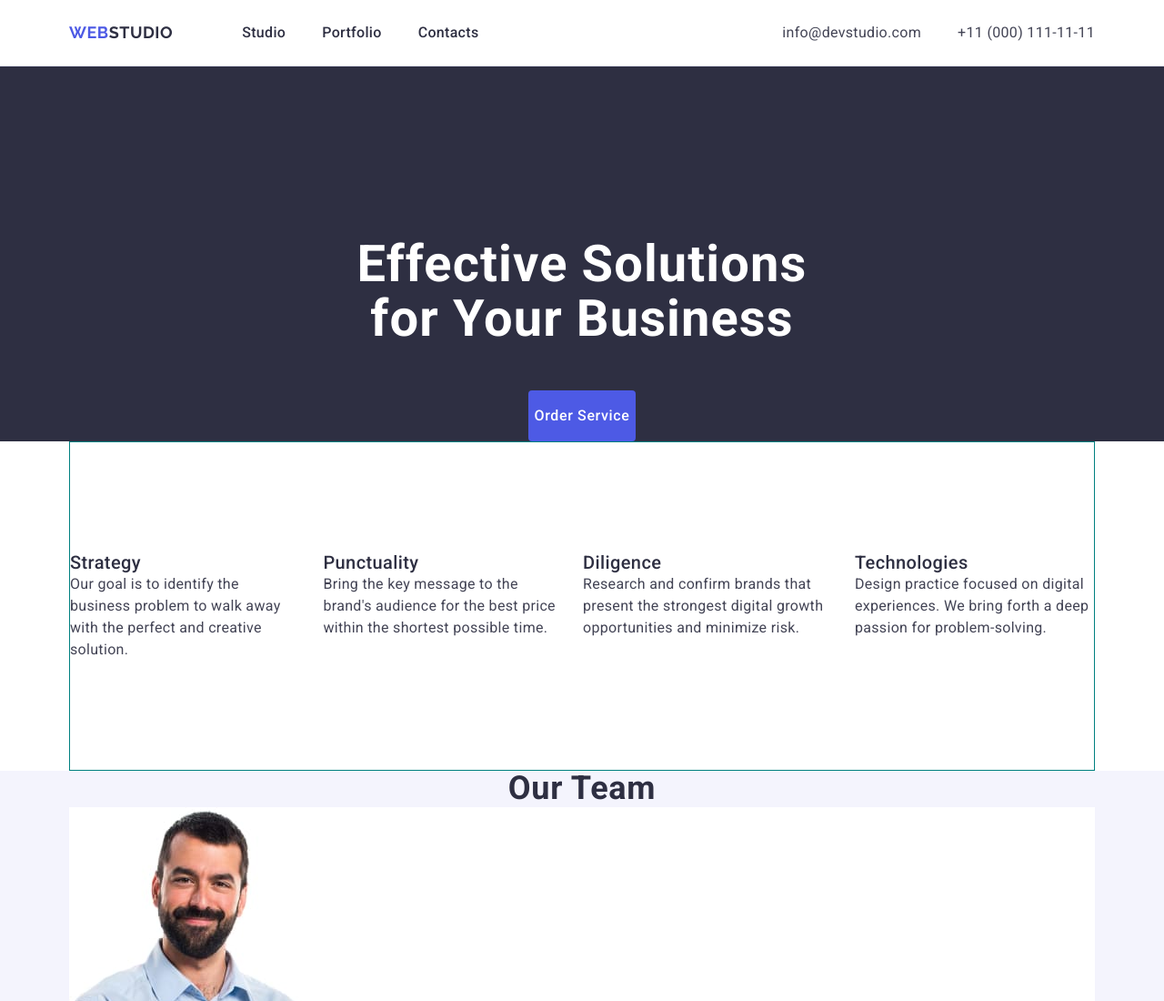
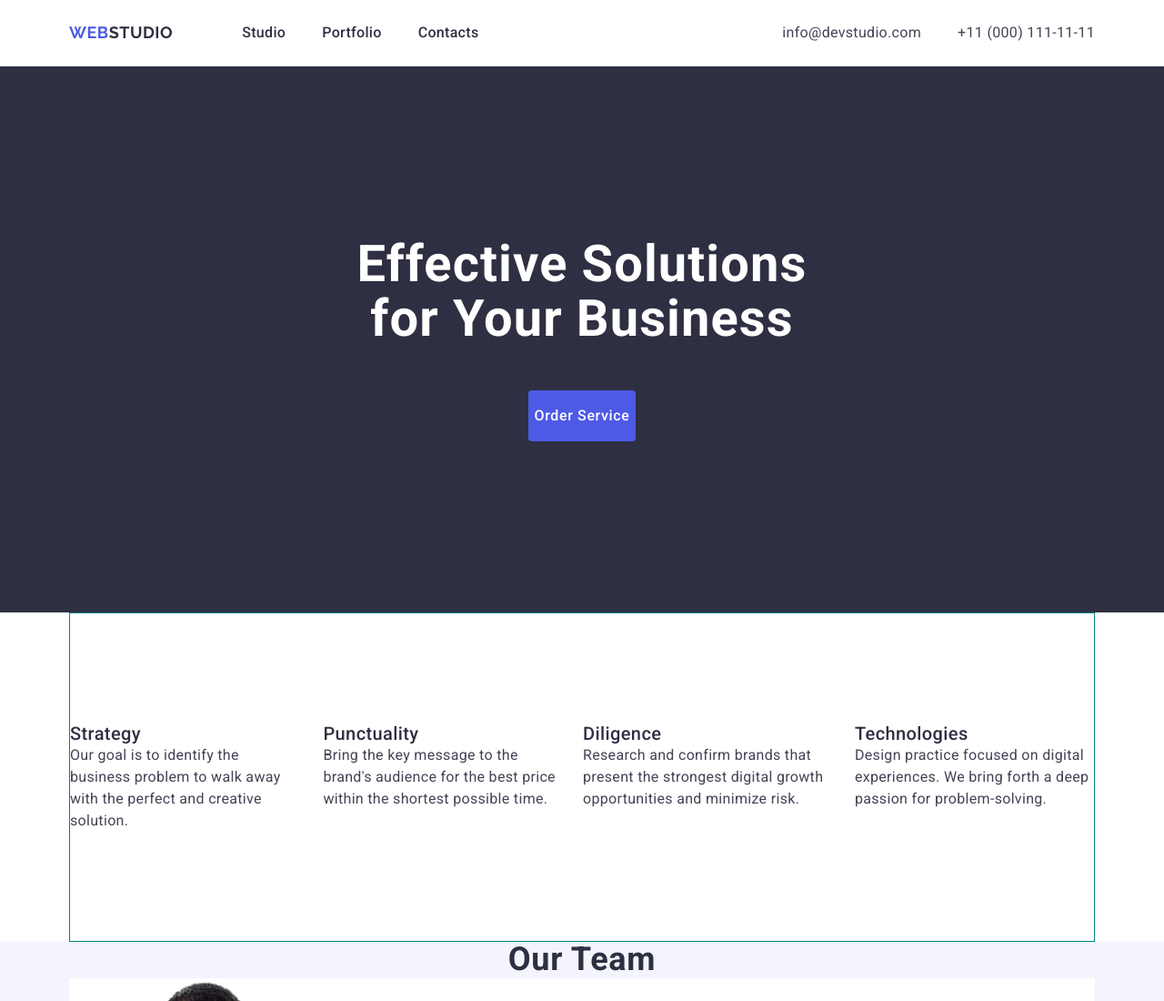
Before and after one commit to Yevhenii-Shevchenko/goit-markup-hw-03, a plain HTML site: page index.html in a window 1280 px wide. Shown: the top 1100 px of the page at 91% size. Drawn offline with nearby package versions, Linux system fonts and the light colour scheme.

Commit message:
NEw fix section hero high

```diff
--- a/css/styles.css
+++ b/css/styles.css
@@ -141,6 +141,7 @@ button {
 .hero {
   background-color: #2e2f42;
   /* height: 600px; */
+  display: flex;
 }
 
 /* .hero .container {
@@ -175,6 +176,7 @@ button {
   border-radius: 4px;
   margin-left: auto;
   margin-right: auto;
+  margin-bottom: 188px;
   display: block;
 }
 
```
